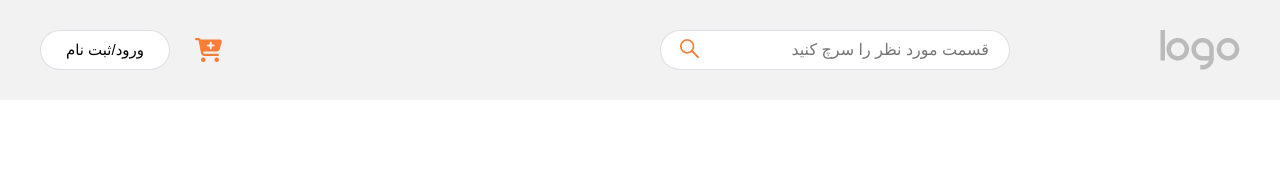
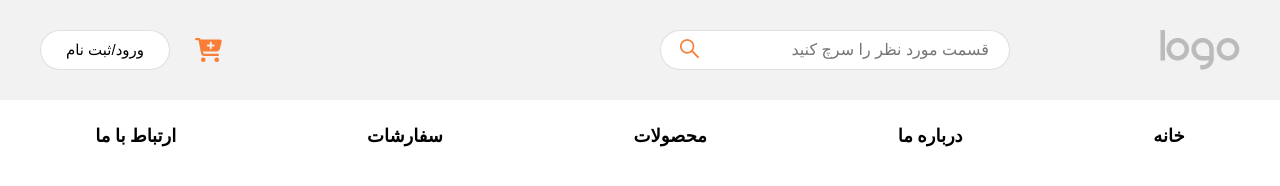
Before and after one commit to Mary8992/sample-website, a plain HTML site: page index.html in a window 1280 px wide. Drawn offline with Linux system fonts and the light colour scheme.

Commit message:
nav bar elements and styles added

```diff
--- a/index.html
+++ b/index.html
@@ -3,7 +3,7 @@
     <head>
         <meta charset="UTF-8" />
         <meta name="viewport" content="width=device-width, initial-scale=1.0" />
-        <title>Our Website</title>
+        <title>وبسایت ما</title>
         <link
             rel="stylesheet"
             href="https://cdnjs.cloudflare.com/ajax/libs/font-awesome/6.4.0/css/all.min.css"
@@ -26,10 +26,7 @@
                         placeholder="قسمت مورد نظر را سرچ کنید"
                     />
                     <div class="search-icon">
-                        <i
-                            class="fab fa-sistrix"
-
-                        ></i>
+                        <i class="fab fa-sistrix"></i>
                     </div>
                 </form>
             </div>
@@ -43,13 +40,16 @@
             </div>
         </header>
 
-        <nav>
+        <nav class="navBar">
             <ul>
-                <li></li>
-                <li></li>
-                <li></li>
+              <li><a href="">خانه</a></li>
+                <li><a href="">درباره ما</a></li>
+                <li><a href="">محصولات</a></li>
+                <li><a href="">سفارشات</a></li>
+                <li><a href="">ارتباط با ما</a></li>
             </ul>
         </nav>
+
 
         <script src="main.js"></script>
     </body>
--- a/style.css
+++ b/style.css
@@ -91,3 +91,37 @@ form {
     color: #fff;
     font-weight: 500;
 }
+
+.navBar {
+    width: 100%;
+    height: 80px;
+    background: #fff;
+    position: block;
+    position: absolute;
+    top: 100px;
+    left: 0;
+}
+
+.navBar ul {
+    display: flex;
+    justify-content: space-around;
+    align-items: center;
+    margin: 25px 0;
+    list-style: none;
+    font-size: 18px;
+}
+
+.navBar ul li a {
+    text-decoration: none;
+    color: #000;
+    transition: 0.5s;
+    -webkit-transition: 0.5s;
+    -moz-transition: 0.5s;
+    -ms-transition: 0.5s;
+    -o-transition: 0.5s;
+    font-weight: 600;
+}
+
+.navBar ul li a:hover {
+    color: #f97c37;
+}
```
